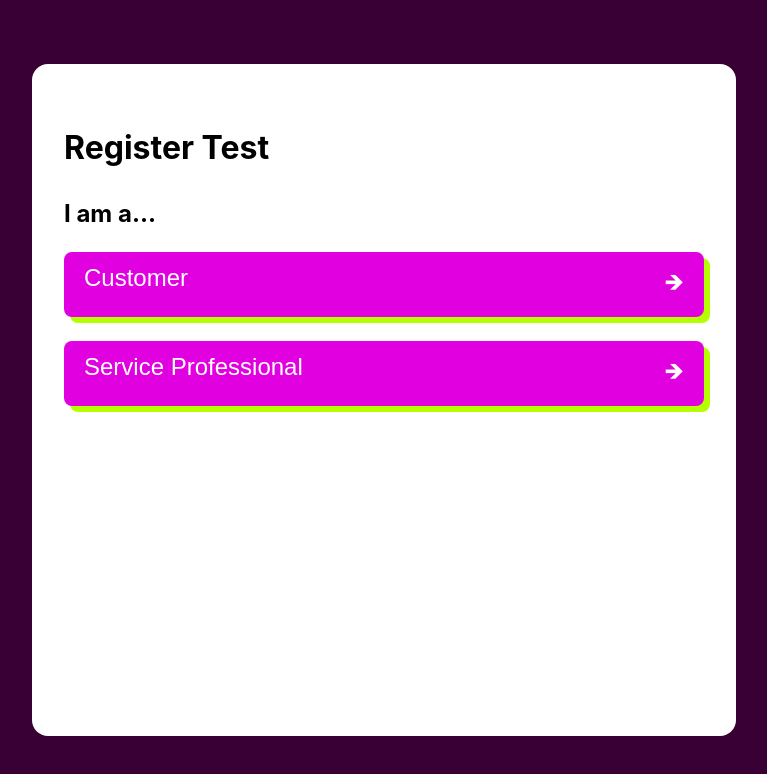
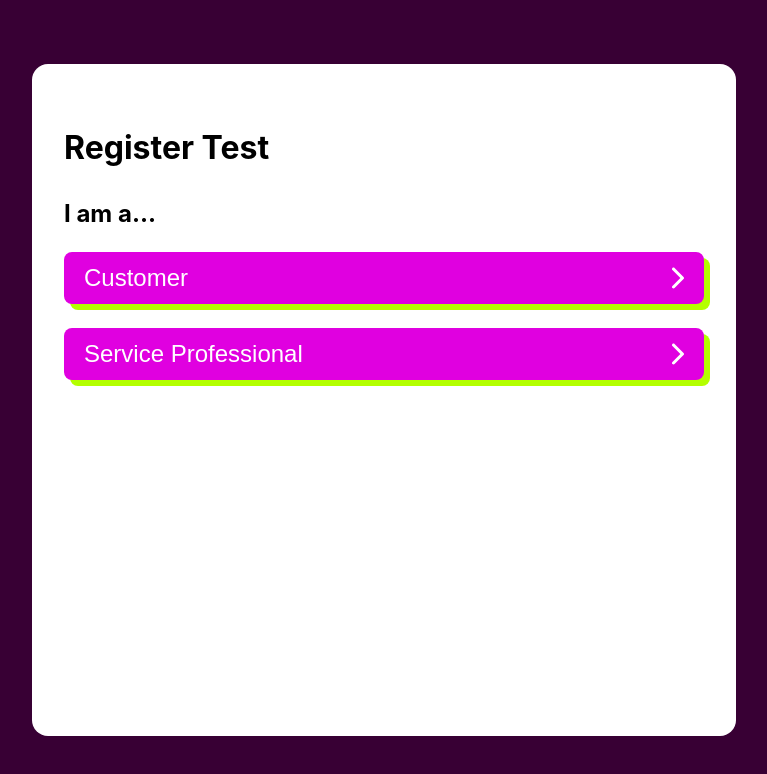
Before and after one commit to weu2/app, a React (Create React App) app in the folder frontend/: page /register in a window 1280 px wide. Shown: the top 774 px of the page, without its empty margins (256-1023 px from the left). Built offline with nearby package versions, Linux system fonts and the light colour scheme.

Commit message:
Fix font rendering errors

```diff
--- a/frontend/package.json
+++ b/frontend/package.json
@@ -4,6 +4,8 @@
   "description": "React backend for the WeU website",
   "private": true,
   "dependencies": {
+    "@fortawesome/free-solid-svg-icons": "^6.1.1",
+    "@fortawesome/react-fontawesome": "^0.1.18",
     "@react-google-maps/api": "^2.7.0",
     "@testing-library/jest-dom": "^5.16.2",
     "@testing-library/react": "^12.1.4",
--- a/frontend/src/Pages/Home.jsx
+++ b/frontend/src/Pages/Home.jsx
@@ -16,9 +16,9 @@ class Home extends React.Component {
 
 	componentDidMount() {
 		fetch("/api/v1/test")
-		.then(res => res.text())
-		.then(data => this.setState({
-			data: data
+		.then(res => res.json())
+		.then(res => this.setState({
+			data: res.jwtverify
 		}));
 	}
 
@@ -31,7 +31,7 @@ class Home extends React.Component {
 						<img src={wii} className="Home-Wii" alt="wii" />
 					</div>
 					<p>
-						{!this.state.data ? "Backend is not working!" : this.state.data}
+						{!this.state.data ? "Backend is not working!" : "Backend is working!"}
 						<br/>
 						Edit <code>src/Pages/Home.jsx</code> and save to reload.
 					</p>
--- a/frontend/src/Pages/RegisterTest.css
+++ b/frontend/src/Pages/RegisterTest.css
@@ -21,15 +21,12 @@
 }
 
 .Register-CategoryButton {
+	align-items: center;
 	display: flex;
 	flex-direction: row;
 	justify-content: space-between;
 	margin-top: 24px;
 	padding: 12px 20px;
-}
-
-.Register-CategoryButton:after {
-	content: "🡺";
 }
 
 .Register-CategoryButton, .Register-NextButton, .Register label {
--- a/frontend/src/Pages/RegisterTest.jsx
+++ b/frontend/src/Pages/RegisterTest.jsx
@@ -1,4 +1,6 @@
 import React from "react";
+import { FontAwesomeIcon } from "@fortawesome/react-fontawesome";
+import { faChevronLeft, faChevronRight, faFaceGrinWide } from "@fortawesome/free-solid-svg-icons";
 import "./RegisterTest.css";
 
 import recaptcha from "../Meme/recaptcha.png";
@@ -98,14 +100,20 @@ function RegisterTest() {
 			<div className="Register-Content">
 				<h1>Register Test</h1>
 				{
-					(page > 0)
-					? <button className="btn Register-BackButton" onClick={() => setPage(page - 1)}>🡸 Back</button>
-					: null
+					(page > 0) ?
+					<button className="btn Register-BackButton" onClick={() => setPage(page - 1)}>
+						<FontAwesomeIcon icon={faChevronLeft} /> Back
+					</button> :
+					null
 				}
 				<div className={page === 0 ? null : "Register-Page-Offscreen"}>
 					<h2>I am a...</h2>
-					<button onClick={customClick} className="btn btn-primary btn-bevel Register-CategoryButton">Customer</button>
-					<button onClick={customClick} className="btn btn-primary btn-bevel Register-CategoryButton">Service Professional</button>
+					<button onClick={customClick} className="btn btn-primary btn-bevel Register-CategoryButton">
+						Customer <FontAwesomeIcon icon={faChevronRight} />
+					</button>
+					<button onClick={customClick} className="btn btn-primary btn-bevel Register-CategoryButton">
+						Service Professional <FontAwesomeIcon icon={faChevronRight} />
+					</button>
 				</div>
 				<form onSubmit={customClick}>
 					<div className={page === 1 ? null : "Register-Page-Offscreen"}>
@@ -195,12 +203,12 @@ function RegisterTest() {
 					<div className={page === 3 ? null : "Register-Page-Offscreen"}>
 						<div className="Register-Captcha" onClick={toggleForm}>
 							{
-								(state === "spinning")
-								? <div className="Register-Captcha-Spinner" />
-								: (
-									(state === "crossed")
-									? <div className="Register-Captcha-Cross" style={{backgroundImage: `url(${cross})`}}/>
-									: <div className="Register-Captcha-Checkbox" />
+								(state === "spinning") ?
+								<div className="Register-Captcha-Spinner" /> :
+								(
+									(state === "crossed") ?
+									<div className="Register-Captcha-Cross" style={{backgroundImage: `url(${cross})`}}/> :
+									<div className="Register-Captcha-Checkbox" />
 								)
 							}
 							<span>{state === "crossed" ? "WRONG" : "I'm a robot"}</span>
@@ -210,9 +218,9 @@ function RegisterTest() {
 							testVisible ?
 							<div className="Register-Test">
 								<div className="Register-Test-Header">{
-									(state === "crossed")
-									? "Your credit card has been charged 😊"
-									: "Select all squares with good teaching practice."
+									(state === "crossed") ?
+									<div>Your credit card has been charged <FontAwesomeIcon icon={faFaceGrinWide} /></div> :
+									"Select all squares with good teaching practice."
 								}</div>
 								<table id="Register-Test-Table">
 									<tbody>
@@ -252,18 +260,18 @@ function RegisterTest() {
 									</tbody>
 								</table>
 								{
-									(state === "crossed")
-									? null
-									: <button className="btn btn-primary Register-Test-Verify" onClick={tickForm}>Verify</button>
+									(state === "crossed") ?
+									null :
+									<button className="btn btn-primary Register-Test-Verify" onClick={tickForm}>Verify</button>
 								}
 							</div>
 							: null
 						}
 					</div>
 					{
-						(page >= 1 && page <= 2)
-						? <button className="btn btn-primary btn-bevel Register-NextButton" type="submit">Next</button>
-						: null
+						(page >= 1 && page <= 2) ?
+						<button className="btn btn-primary btn-bevel Register-NextButton" type="submit">Next</button> :
+						null
 					}
 				</form>
 			</div>
```
Also changed, not shown: frontend/src/reportWebVitals.js (indentation only), 1 other file (tests, documents, lock files or other folders).
